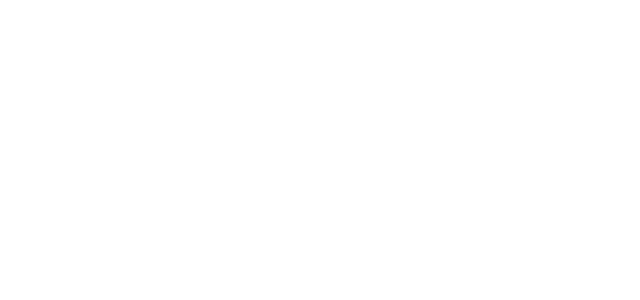
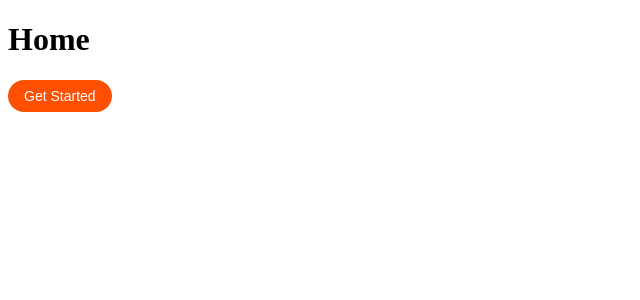
Before and after one commit to LavinduNadungamuwa/union-assurance-website-demo, a React (Vite) app: page / in a window 1280 px wide. Shown: the top 300 px of the page, without its empty margins (0-640 px from the left). Built offline with nearby package versions, Linux system fonts and the light colour scheme.

Commit message:
feat: add Home page and reusable Button component
- Implemented a reusable Button component with custom styling.
- Added CSS styles for the Button component.
- Integrated Home component into the main App component.

```diff
--- a/package.json
+++ b/package.json
@@ -10,6 +10,10 @@
     "preview": "vite preview"
   },
   "dependencies": {
+    "@emotion/react": "^11.14.0",
+    "@emotion/styled": "^11.14.1",
+    "@mui/material": "^7.3.6",
+    "@reduxjs/toolkit": "^2.11.1",
     "react": "^19.2.0",
     "react-dom": "^19.2.0"
   },
--- a/src/app/App.jsx
+++ b/src/app/App.jsx
@@ -2,6 +2,9 @@
 import reactLogo from '../assets/react.svg'
 import viteLogo from '../../public/vite.svg'
 import './App.css'
+import Button from '../common/component/Button/Button'
+import Home from '../pages/Home/Home'
+
 
 function App() {
   const [count, setCount] = useState(0)
@@ -9,7 +12,7 @@
   return (
     <>
       <div>
-
+        <Home />
       </div>
     </>
   )
--- /dev/null
+++ b/src/common/component/Button/Button.jsx
@@ -0,0 +1,9 @@
+import "./style.css";
+
+export default function Button({btnName=''}) {
+  return (
+    <button className="btn">
+            {btnName}
+    </button>
+  );
+}
--- /dev/null
+++ b/src/common/component/Button/style.css
@@ -0,0 +1,9 @@
+.btn{
+    background-color: #FE5000;
+    color: white;
+    border: none;
+    border-radius: 50px;
+    padding: 8px 16px;
+    cursor: pointer;
+    font-size: 14px;
+}
--- /dev/null
+++ b/src/pages/Home/Home.jsx
@@ -0,0 +1,11 @@
+import React from "react"
+import Button from "../../common/component/Button/Button"
+
+export default function Home() {
+    return (
+        <div>
+            <h1>Home</h1>
+            <Button btnName={"Get Started"}/>
+        </div>
+    )
+}
```
Also changed, not shown: src/Navigation/route.jsx (added), 2 other files (tests, documents, lock files or other folders).
